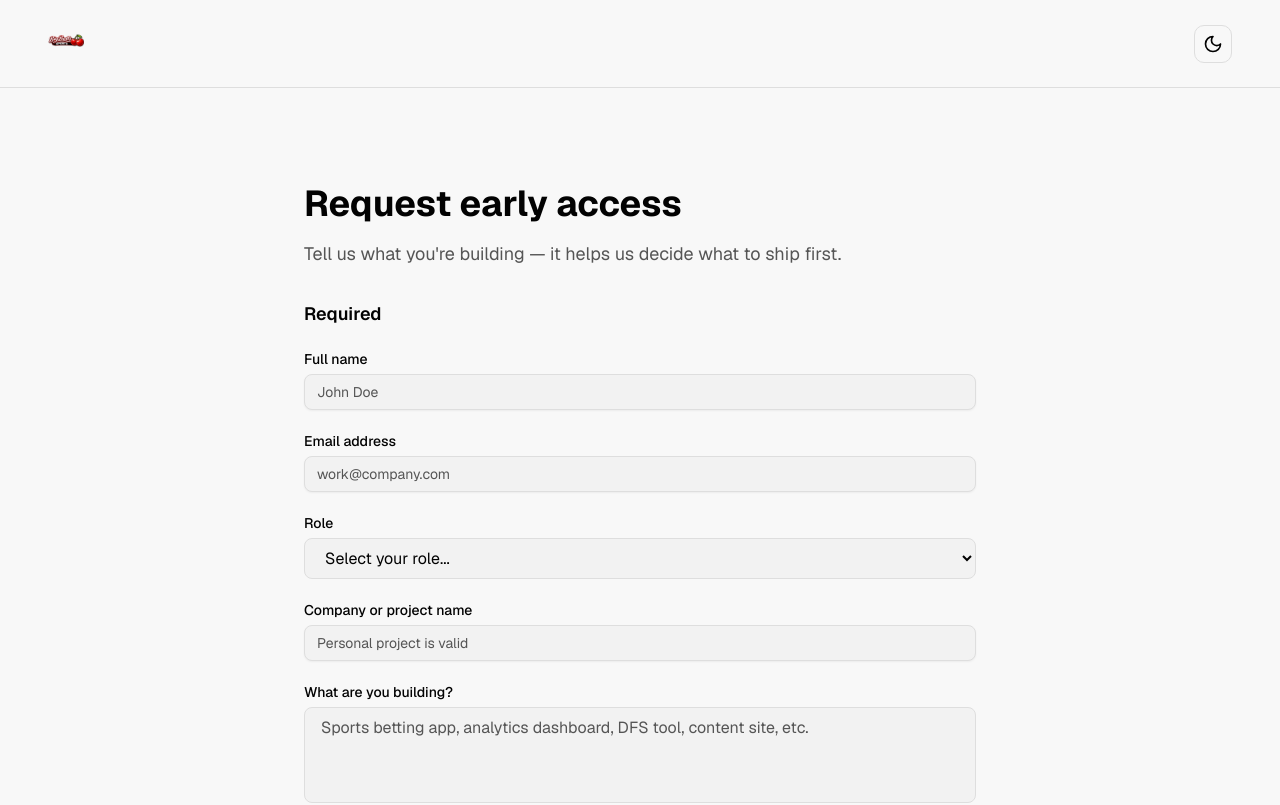
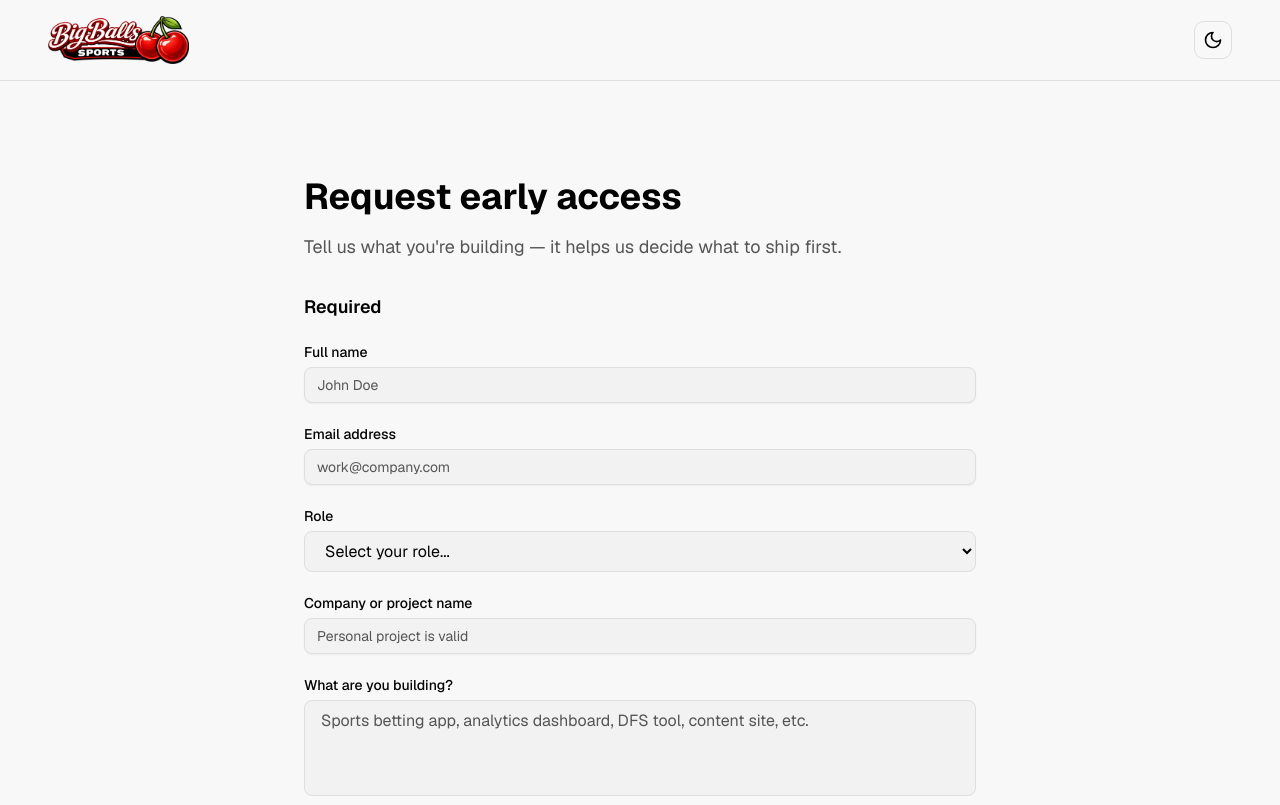
Before and after one commit to grossiweb/big-balls-sports-data-api, a Next.js app: page /early-access in a window 1280 px wide. Shown: the top 805 px of the page. Built offline with nearby package versions, Linux system fonts and the light colour scheme.

Commit message:
fix logo

```diff
--- a/app/early-access/page.tsx
+++ b/app/early-access/page.tsx
@@ -78,9 +78,7 @@ export default function EarlyAccess() {
       <nav className="border-b border-border py-4 px-6 md:px-12">
         <div className="max-w-7xl mx-auto flex items-center justify-between">
           <Link href="/" className="flex items-center gap-2 hover:opacity-80 transition-opacity">
-            <span className="scale-[0.5] origin-left">
-              <ThemeAwareLogo />
-            </span>
+            <ThemeAwareLogo />
           </Link>
           <ThemeToggle />
         </div>
```
Also changed, not shown: public/logo-black.png, public/logo-white.png.
